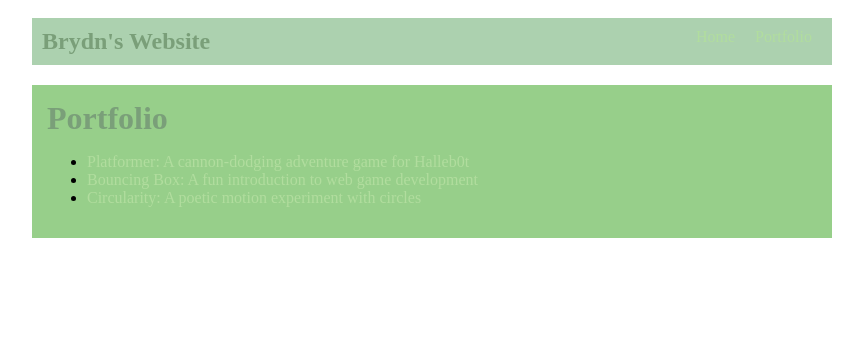
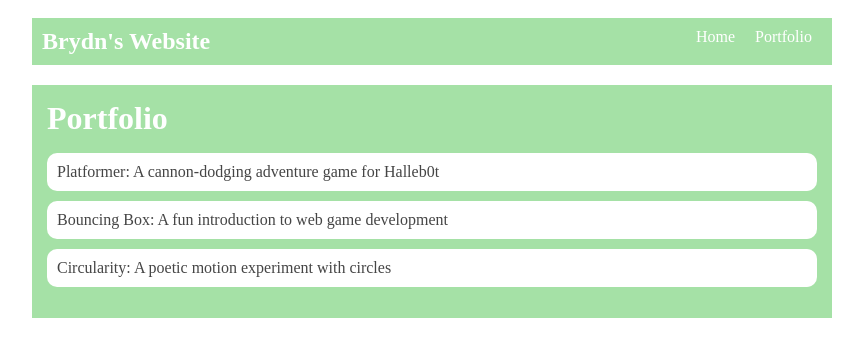
Before and after one commit to brydnnnnnnnn/brydnnnnnnnn.github.io, a plain HTML site: page portfolio.html in a window 1280 px wide. Shown: the whole page, without its empty margins (208-1071 px from the left). Drawn offline with Linux system fonts and the light colour scheme.

Commit message:
Welcome!

```diff
--- a/fsd-projects/platformer/platformer.js
+++ b/fsd-projects/platformer/platformer.js
@@ -27,7 +27,7 @@ $(function () {
     //////////////////////////////////
 
     // TODO 1 - Enable the Grid
-    // toggleGrid();
+    toggleGrid();
 
 
     // TODO 2 - Create Platforms
--- a/style.css
+++ b/style.css
@@ -1,6 +1,6 @@
 body {
-    background: #acd1af
-    color: #97cf8a;
+    background: white;
+    color: white;
     padding: 10px;url(https://greenlight.operationspark.org/sessions/kw8aF5Y4kjifL3GTF/projects/f4PiHbizg77ZLCe5A)
     font-family: Arial, sans-serif;
 }
@@ -12,7 +12,7 @@ body {
 
 /* navigation menu */
 nav {
-    background: #acd1af;
+    background: #A5E1A6;
     margin: 0 auto;
     display: flex;
     padding: 10px;
@@ -22,13 +22,14 @@ nav {
 h1 {
     display: flex;
     align-items: center;
-    color: #7a9f79;
+    color: #ffffff;
     flex: 1;
     margin: 0;
 }
 
 #nav-ul {
     list-style-type: none;
+    color:#ffffff;
     margin: 0;
     padding: 0;
     display: flex;
@@ -41,12 +42,12 @@ h1 {
 
 a {
     text-decoration: none;
-    color: #b1dd9e;
+    color: #ffffff;
 }
 
 /* main container area beneath menu */
 main {
-    background: #97cf8a;
+    background: #A5E1A6;
     display: flex;
     margin-top: 20px;
 }
@@ -65,7 +66,6 @@ main {
     padding: 15px;
 }
 
-/* interests section styles */
 #interests {
     border: 4px silver ridge;
     padding: 8px;
@@ -75,3 +75,31 @@ main {
 h2, h3 {
     margin: 0px;
 }
+
+
+
+/* Portfolio styles */
+.content h1 {
+  color: rgb(255, 255, 255);
+}
+
+#portfolio {
+  list-style-type: none;
+  padding-left: 0;
+}
+
+#portfolio li {
+  background: #fff;
+  padding: 10px;
+  border-radius: 10px;
+  margin-bottom: 10px;
+}
+
+#portfolio li:hover {
+  background: #eee;
+}
+
+#portfolio a {
+  text-decoration: none;
+  color: #454545;
+}
```
Also changed, not shown: index.html (+12 -11 lines).
